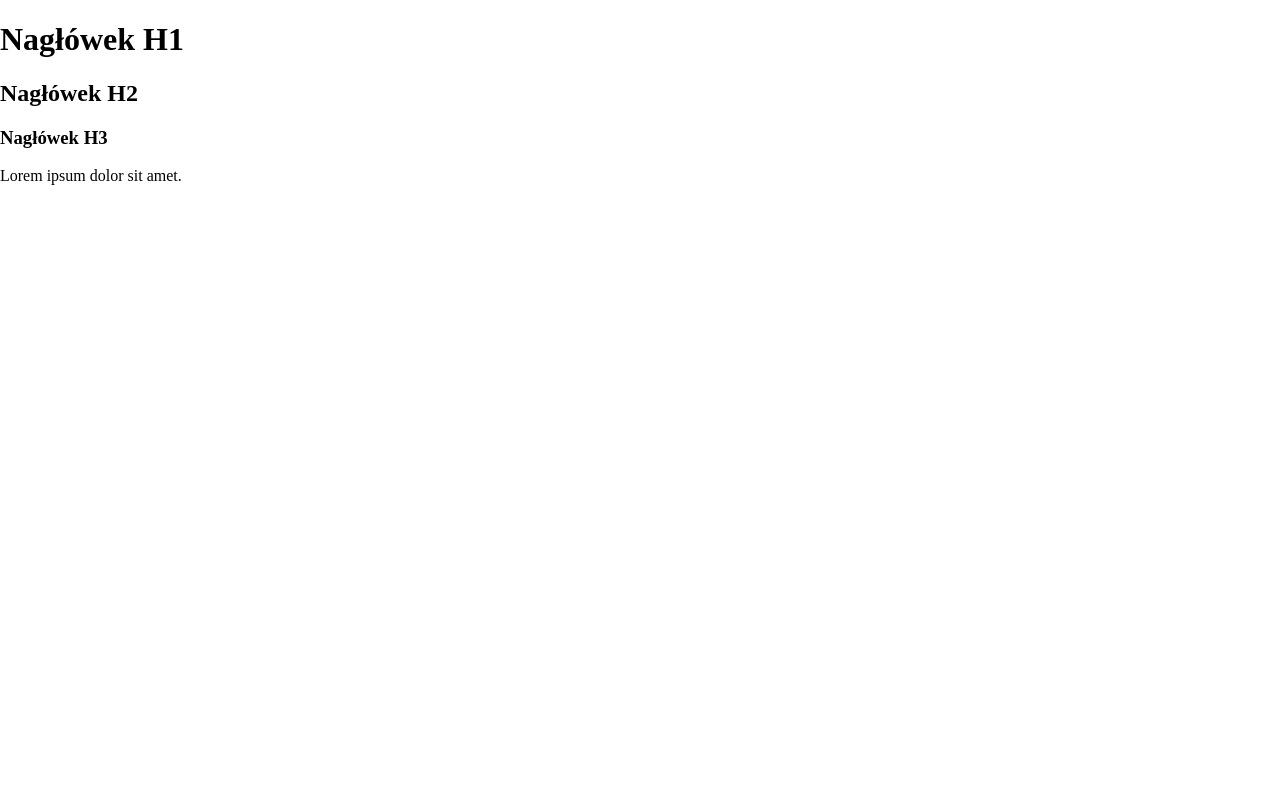
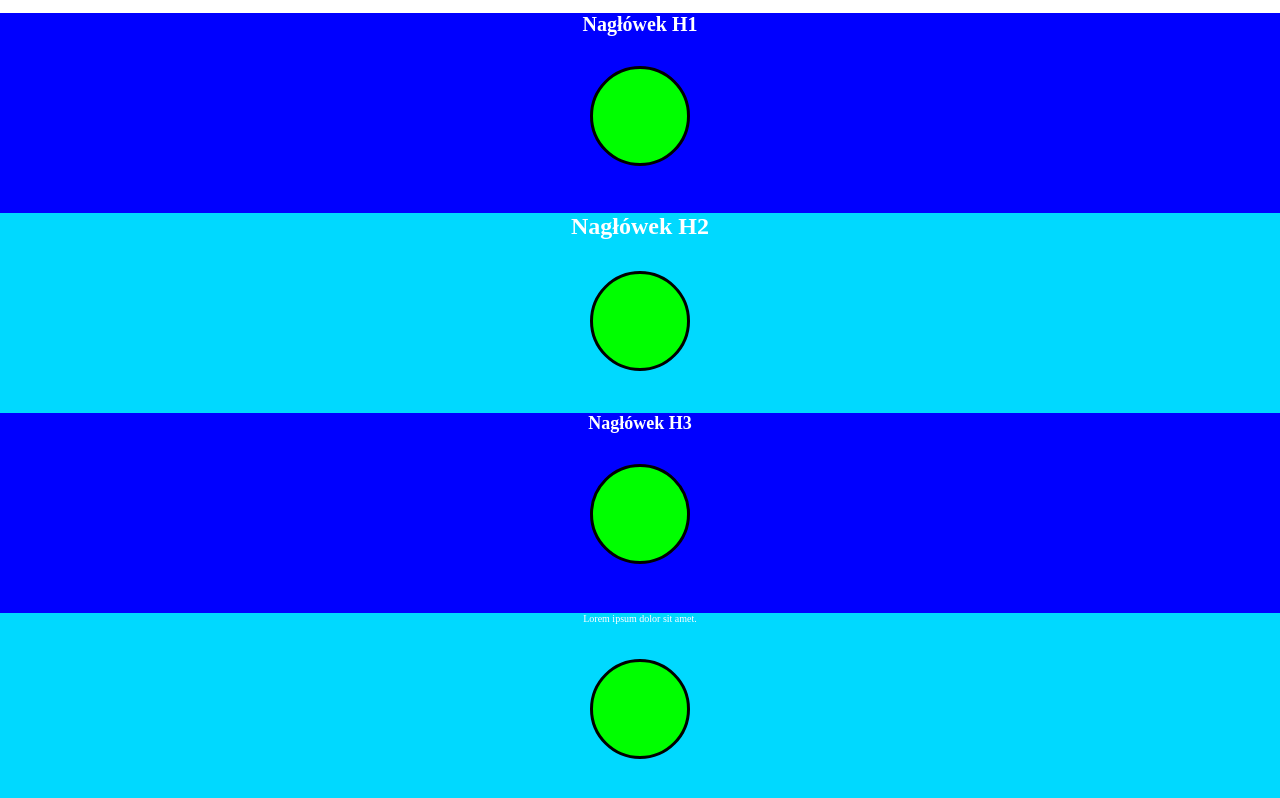
Before and after one commit to JuchKasia/my-study, a plain HTML site: page index.html in a window 1280 px wide. Drawn offline with Linux system fonts and the light colour scheme.

Commit message:
feat: add task study sass

```diff
--- a/index.html
+++ b/index.html
@@ -3,7 +3,7 @@
 <head>
     <meta charset="UTF-8">
     <meta name="viewport" content="width=device-width, initial-scale=1.0">
-    <link rel="stylesheet" href="./style.css">
+    <link rel="stylesheet" href="./sass/style.css">
     <link rel="stylesheet" href="./normalize.css">
 
     <title>Zadanie SASS</title>
--- a/sass/_color.scss
+++ b/sass/_color.scss
@@ -0,0 +1,3 @@
+$dark-blue: #00008b;
+$blue: blue;
+$light-blue: rgb(0, 217, 255);
--- a/sass/_reset.scss
+++ b/sass/_reset.scss
@@ -0,0 +1,5 @@
+* {
+    box-sizing: border-box;
+    margin: 0;
+    padding: 0;
+}
--- a/sass/style.scss
+++ b/sass/style.scss
@@ -0,0 +1,54 @@
+@use './reset';
+@use './color' as color;
+
+html {
+    font-size: 10px;
+}
+
+body {
+    font-family: serif;
+    color: white;
+}
+
+h1 {
+    font-size: 3rem;
+}
+
+h2{
+    font-size: 2.4rem;
+}
+
+h3 {
+    font-size: 1.8rem;
+}
+
+p {
+    height: 1.6rem;
+}
+
+section {
+    height: 25vh;
+    text-align: center;
+}
+
+
+.odd {
+    background-color: color.$blue;
+}
+
+.even {
+    background-color: color.$light-blue;
+}
+
+@mixin circle {
+    width: 100px;
+    height: 100px;
+    margin: 30px auto;
+    background-color: lime;
+    border: 3px solid black;
+    border-radius: 50%;
+}
+
+.circle {
+    @include circle;
+}
```
Also changed, not shown: sass/style.css (added), style.css (deleted), 1 other file.
